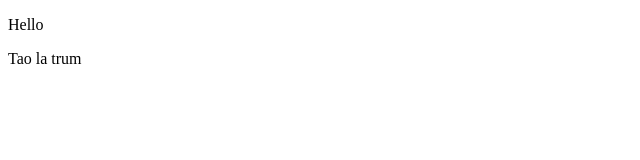
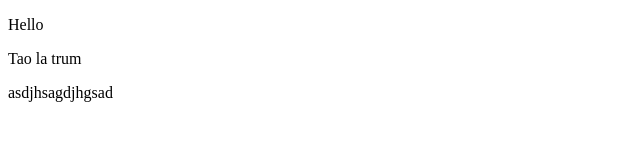
Before and after one commit to minhtuan251295/gitDEMO, a plain HTML site: page index.html in a window 1280 px wide. Shown: the whole page, without its empty margins (0-640 px from the left). Drawn offline with Linux system fonts and the light colour scheme.

Commit message:
themthe p

```diff
--- a/index.html
+++ b/index.html
@@ -11,6 +11,7 @@
 <body>
   <p>Hello</p>
 <p>Tao la trum</p>
+<p>asdjhsagdjhgsad</p>
 </body>
 
 </html>
```
